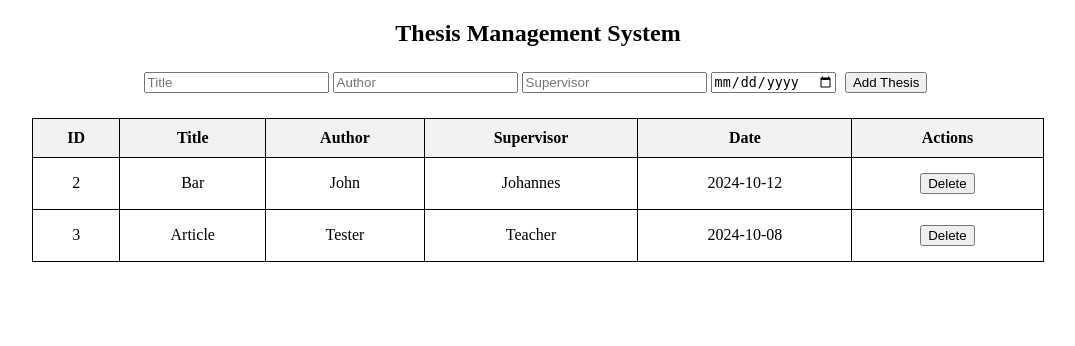
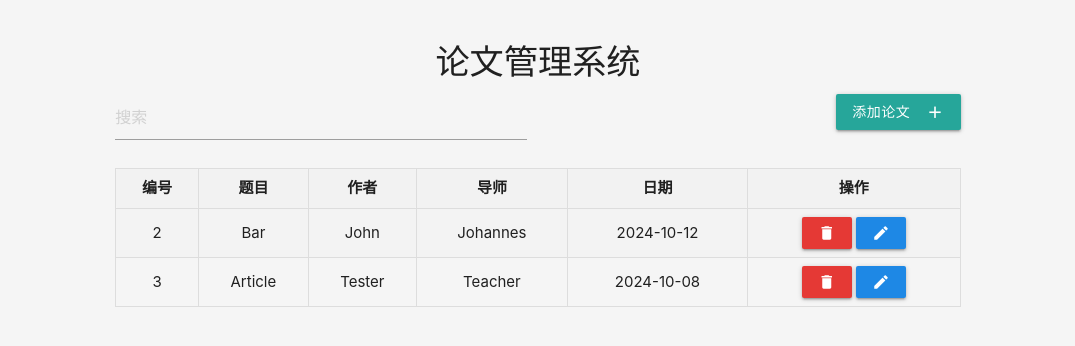
Before and after one commit to neoluxis/EmployeeMgrSystem, a Flask app: page / in a window 1280 px wide. Shown: the top 346 px of the page, without its empty margins (102-1177 px from the left). Run offline with Flask 3, Linux system fonts and the light colour scheme; data comes from the database, SQL or seed files in the repository; both versions use the stored data as it was after the commit; some libraries are stand-ins or nearby versions.

Commit message:
finish with sqlite

```diff
--- a/main.py
+++ b/main.py
@@ -8,10 +8,12 @@ socketio = SocketIO(app)
 # SQLite
 DATABASE = 'thesis.db'
 
+
 def get_db_connection():
     conn = sqlite3.connect(DATABASE)
     conn.row_factory = sqlite3.Row
     return conn
+
 
 # 创建数据库和表
 def init_db():
@@ -28,6 +30,7 @@ def init_db():
     conn.commit()
     conn.close()
 
+
 # 添加论文
 @app.route('/add', methods=['POST'])
 def add_thesis():
@@ -42,6 +45,7 @@ def add_thesis():
 
     socketio.emit('update_theses')
     return jsonify({"message": "Thesis added successfully!"}), 201
+
 
 # 更新论文信息
 @app.route('/update/<int:thesis_id>', methods=['PUT'])
@@ -58,6 +62,7 @@ def update_thesis(thesis_id):
     socketio.emit('update_theses')
     return jsonify({"message": "Thesis updated successfully!"})
 
+
 # 删除论文
 @app.route('/delete/<int:thesis_id>', methods=['DELETE'])
 def delete_thesis(thesis_id):
@@ -69,6 +74,7 @@ def delete_thesis(thesis_id):
     socketio.emit('update_theses')
     return jsonify({"message": "Thesis deleted successfully!"})
 
+
 # 获取所有论文
 @app.route('/theses', methods=['GET'])
 def get_theses():
@@ -78,6 +84,7 @@ def get_theses():
 
     theses_list = [dict(thesis) for thesis in theses]
     return jsonify(theses_list)
+
 
 # 搜索论文
 @app.route('/search', methods=['GET'])
@@ -91,6 +98,7 @@ def search_thesis():
     theses_list = [dict(thesis) for thesis in theses]
     return jsonify(theses_list)
 
+
 # 主页显示论文表格
 @app.route('/')
 def index():
@@ -98,11 +106,9 @@ def index():
     theses = conn.execute("SELECT * FROM thesis").fetchall()
     conn.close()
 
-    return render_template('index.html', theses=theses)
+    return render_template('index_md.html', theses=theses)
+
 
 if __name__ == '__main__':
     init_db()  # Initialize the database
-    socketio.run(app,
-                 host='0.0.0.0',
-                 port=5000,
-                 allow_unsafe_werkzeug=True)
+    socketio.run(app, host='0.0.0.0', port=5000)
--- a/templates/index_md.html
+++ b/templates/index_md.html
@@ -3,7 +3,7 @@
 <head>
     <meta charset="UTF-8">
     <meta name="viewport" content="width=device-width, initial-scale=1.0">
-    <title>Thesis Management System</title>
+    <title>论文管理系统</title>
     <!-- Materialize CSS CDN -->
     <link href="https://cdnjs.cloudflare.com/ajax/libs/materialize/1.0.0/css/materialize.min.css" rel="stylesheet">
     <!-- Material Icons -->
@@ -23,6 +23,18 @@
         .table-container {
             margin-top: 20px;
         }
+        table.striped th, table.striped td {
+            border: 1px solid #ddd; /* 添加单元格边框 */
+            padding: 8px; /* 添加一些填充空间 */
+            text-align: center; /* 居中 */
+        }
+        table.striped th {
+            background-color: #f2f2f2; /* 表头背景颜色 */
+        }
+        table.striped {
+            border-collapse: collapse; /* 避免重复边框 */
+            width: 100%; /* 占满容器宽度 */
+        }
     </style>
     <script src="https://cdn.socket.io/4.0.0/socket.io.min.js"></script>
     <script>
@@ -36,7 +48,15 @@
                         const tableBody = document.getElementById('thesisTableBody');
                         tableBody.innerHTML = ''; // Clear existing rows
 
-                        data.forEach(thesis => {
+                        // Filter based on search query
+                        const filteredData = data.filter(thesis =>
+                                thesis.title.toLowerCase().includes(query.toLowerCase()) ||
+                                thesis.author.toLowerCase().includes(query.toLowerCase()) ||
+                                thesis.supervisor.toLowerCase().includes(query.toLowerCase()) ||
+                                thesis.date.includes(query)
+                        );
+
+                        filteredData.forEach(thesis => {
                             const row = document.createElement('tr');
                             row.innerHTML = `
                             <td>${thesis.id}</td>
@@ -136,20 +156,32 @@
                     });
         }
 
+        // Search function
+        function searchTheses() {
+            const query = document.getElementById('search').value;
+            loadTheses(query);
+        }
+
         window.onload = () => {
             loadTheses();
             M.AutoInit(); // Initialize all Materialize components
+
+            // Attach search input event
+            document.getElementById('search').addEventListener('input', searchTheses);
         };
     </script>
 </head>
 <body>
 <div class="container">
-    <h4 class="center-align">Thesis Management System</h4>
+    <h4 class="center-align">论文管理系统</h4>
 
     <div class="row">
-        <div class="col s12">
+        <div class="col s6">
+            <input id="search" type="text" placeholder="搜索">
+        </div>
+        <div class="col s6 right-align">
             <button class="btn waves-effect waves-light modal-trigger" href="#addModal">
-                Add Thesis <i class="material-icons right">add</i>
+                添加论文 <i class="material-icons right">add</i>
             </button>
         </div>
     </div>
@@ -159,12 +191,12 @@
             <table class="striped highlight">
                 <thead>
                 <tr>
-                    <th>ID</th>
-                    <th>Title</th>
-                    <th>Author</th>
-                    <th>Supervisor</th>
-                    <th>Date</th>
-                    <th>Actions</th>
+                    <th>编号</th>
+                    <th>题目</th>
+                    <th>作者</th>
+                    <th>导师</th>
+                    <th>日期</th>
+                    <th>操作</th>
                 </tr>
                 </thead>
                 <tbody id="thesisTableBody">
@@ -178,7 +210,7 @@
 <!-- Add Modal -->
 <div id="addModal" class="modal">
     <div class="modal-content">
-        <h5>Add Thesis</h5>
+        <h5>添加论文</h5>
         <div class="input-field">
             <input id="title" type="text" placeholder="Title">
         </div>
@@ -193,15 +225,15 @@
         </div>
     </div>
     <div class="modal-footer">
-        <button class="modal-close btn-flat">Cancel</button>
-        <button class="btn waves-effect waves-light" onclick="addThesis()">Add</button>
+        <button class="modal-close btn-flat">取消</button>
+        <button class="btn waves-effect waves-light" onclick="addThesis()">添加</button>
     </div>
 </div>
 
 <!-- Edit Modal -->
 <div id="editModal" class="modal">
     <div class="modal-content">
-        <h5>Edit Thesis</h5>
+        <h5>编辑信息</h5>
         <input type="hidden" id="editId">
         <div class="input-field">
             <input id="editTitle" type="text" placeholder="Title">
@@ -217,16 +249,16 @@
         </div>
     </div>
     <div class="modal-footer">
-        <button class="modal-close btn-flat">Cancel</button>
-        <button class="btn waves-effect waves-light" onclick="editThesis()">Save Changes</button>
+        <button class="modal-close btn-flat">取消</button>
+        <button class="btn waves-effect waves-light" onclick="editThesis()">保存</button>
     </div>
 </div>
 
 <!-- Delete Confirmation Modal -->
 <div id="deleteModal" class="modal">
     <div class="modal-content">
-        <h5>Confirm Delete</h5>
-        <p>Are you sure you want to delete this thesis?</p>
+        <h5>删除</h5>
+        <p>确定删除？</p>
         <input type="hidden" id="confirmDeleteId">
     </div>
     <div class="modal-footer">
```
Also changed, not shown: thesis.db.
